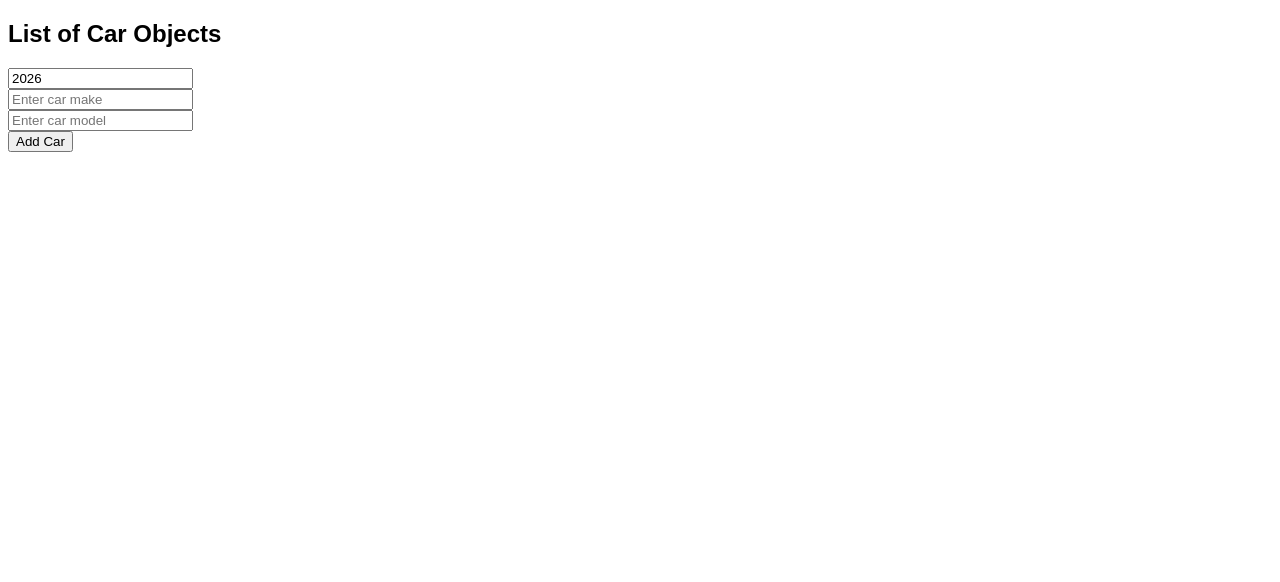
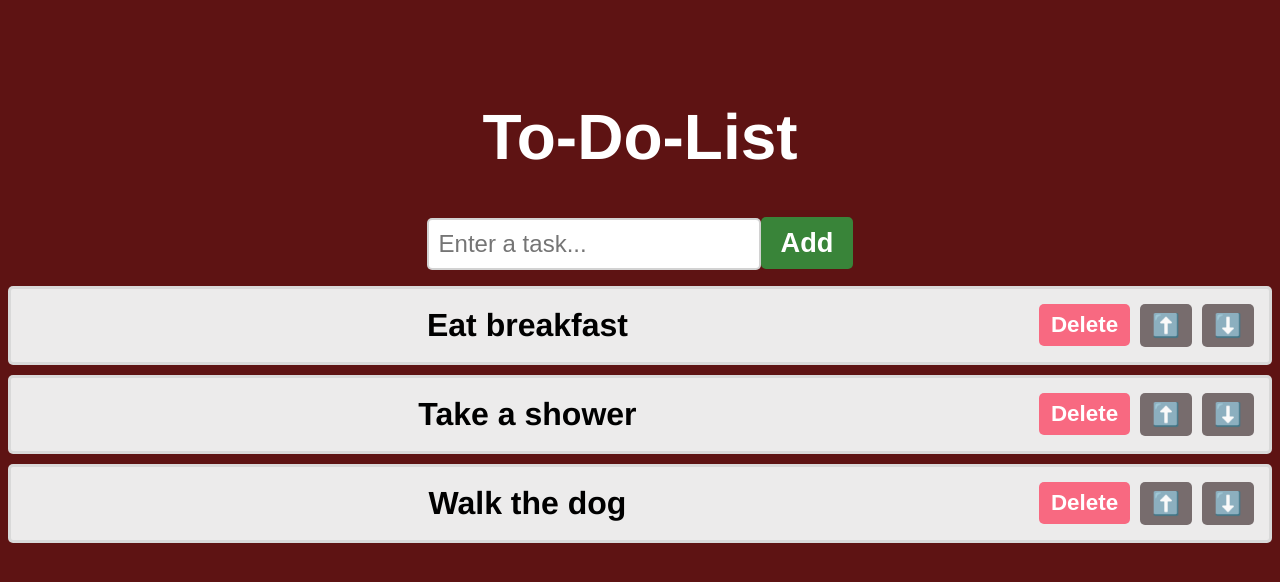
Before and after one commit to Batoul68/react-practice, a React (Vite) app in the folder my-react-app/: page / in a window 1280 px wide. Shown: the top 582 px of the page. Built offline with nearby package versions, Linux system fonts and the light colour scheme.

Commit message:
to do list

```diff
--- a/my-react-app/src/App.jsx
+++ b/my-react-app/src/App.jsx
@@ -1,9 +1,9 @@
-import ArrayOfObjectUpdate from './ArrayOfObjectUpdate.jsx'
+import ToDoList from './ToDoList.jsx'
 function App() {
 
   return(
     <>
-      <ArrayOfObjectUpdate />
+      <ToDoList />
     </>
   );
 }
--- /dev/null
+++ b/my-react-app/src/ToDoList.jsx
@@ -0,0 +1,86 @@
+import React, {useState} from 'react';
+
+function ToDoList() {
+
+   const [tasks, setTasks] = useState(["Eat breakfast", "Take a shower", "Walk the dog"]);
+   const[newTask, setNewTask] = useState("");
+
+   function handleInputChange(event) {
+      setNewTask(event.target.value);
+   }
+
+   function addTask() {
+      if (newTask.trim() !== "") {
+         setTasks(t => [...t, newTask]);
+         setNewTask("");
+      }
+   }
+
+   function deleteTask(index) {
+      const updatedTasks = tasks.filter((_, i) => i !== index);
+      setTasks(updatedTasks);
+   }
+
+   function moveTaskUp(index) {
+      if(index > 0){
+         const updatedTasks = [...tasks];
+         [updatedTasks[index], updatedTasks[index-1]] =
+         [updatedTasks[index-1], updatedTasks[index]];
+
+         setTasks(updatedTasks);
+      }
+   }
+
+   function moveTaskDown(index) {
+      if(index < tasks.length-1){
+         const updatedTasks = [...tasks];
+         [updatedTasks[index], updatedTasks[index+1]] =
+         [updatedTasks[index+1], updatedTasks[index]];
+
+         setTasks(updatedTasks);
+      }
+   }
+
+   return(
+      <div className="to-do-list">
+         <h1>To-Do-List</h1>
+
+         <div>
+            <input
+               type="text"
+               placeholder="Enter a task..."
+               value={newTask}
+               onChange={handleInputChange}/>
+            <button
+               className="add-button"
+               onClick={addTask}>
+               Add
+            </button>
+         </div>
+
+         <ol>
+            {tasks.map((task, index) =>
+               <li key={index}>
+                  <span className="text">{task}</span>
+                  <button
+                     className="delete-button"
+                     onClick={() => deleteTask(index)}>
+                     Delete
+                  </button>
+                  <button
+                     className="move-button"
+                     onClick={() => moveTaskUp(index)}>
+                     ⬆️
+                  </button>
+                  <button
+                     className="move-button"
+                     onClick={() => moveTaskDown(index)}>
+                     ⬇️
+                  </button>
+               </li>
+            )}
+         </ol>
+      </div>
+   );
+}
+export default ToDoList
--- a/my-react-app/src/index.css
+++ b/my-react-app/src/index.css
@@ -110,7 +110,7 @@
 }
 
 body {
-  font-family: Arial, Helvetica, sans-serif;
+  background-color: rgb(94, 19, 19);
 }
 
 .color-picker-container {
@@ -119,10 +119,11 @@
   align-items: center;
 }
 
-h1 {
+/*h1 {
   margin: 50px;
-  font-size: 3rem;
+  font-size: 4rem;
 }
+  */
 
 .color-display {
   width: 300px;
@@ -159,3 +160,85 @@
 .updater-list-item:hover {
   cursor: pointer;
 }
+
+.to-do-list {
+  font-family: 'Franklin Gothic Medium', 'Arial Narrow', Arial, sans-serif;
+  text-align: center;
+  margin-top: 100px;
+}
+
+h1 {
+  font-size: 4rem;
+  color: white;
+}
+
+button{
+  font-size: 1.7rem;
+  font-weight: bold;
+  padding: 10px 20px;
+  color: white;
+  border: none;
+  border-radius: 5px;
+  cursor: pointer;
+  transition: background-color 0.5s ease;
+}
+
+.add-button {
+  background-color: rgb(57, 132, 57);
+}
+
+.add-button:hover {
+  background-color: rgb(75, 171, 75);
+}
+
+.delete-button {
+  background-color: rgb(248, 105, 129);
+}
+
+.delete-button:hover {
+  background-color: rgb(195, 70, 91);
+}
+
+.move-button {
+  background-color: rgb(119, 108, 109);
+}
+
+.move-button:hover {
+  background-color: rgb(162, 147, 148);
+}
+
+input[type="text"] {
+  font-size: 1.5rem;
+  padding: 10px;
+  border: 2px solid rgba(169, 169, 169, 0.527);
+  border-radius: 5px;
+  color: rgba(128, 128, 128, 0.742);
+}
+
+ol {
+  padding: 0;
+}
+
+li {
+  font-size: 2rem;
+  font-weight: bold;
+  padding: 15px;
+  background-color: rgb(236, 235, 235);
+  margin-bottom: 10px;
+  border: 3px solid rgba(212, 212, 212, 0.762);
+  border-radius: 5px;
+  display: flex;
+  align-items: center;
+}
+
+/*flex: 1 is short for flex-grow: 1, flex-shrink: 1, flex-basis: 0%. It basically
+means that the flex box should take up as much space as possible and grow and shrink with the browser*/
+.text {
+  flex: 1;
+}
+
+.delete-button, .move-button {
+  padding: 8px 12px;
+  font-size: 1.4rem;
+  margin-left: 10px;
+}
```
